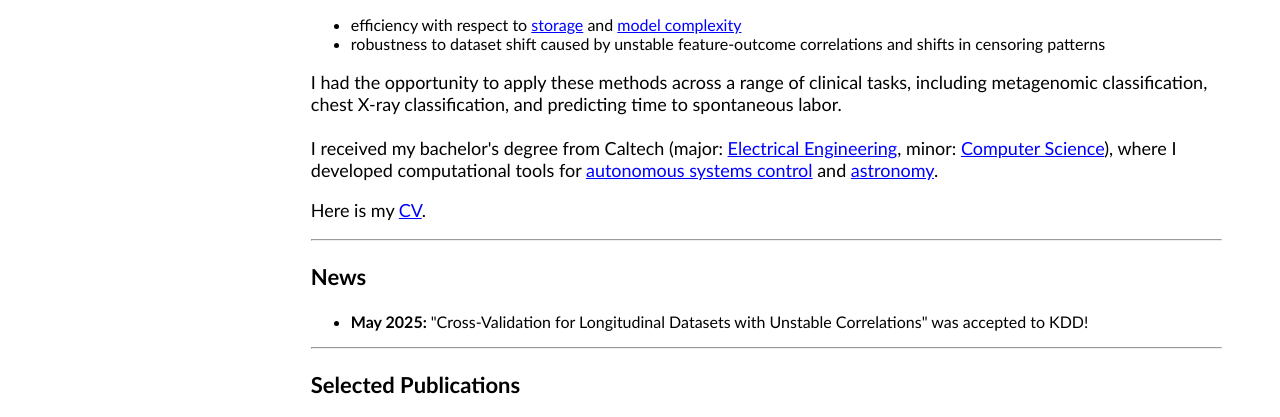
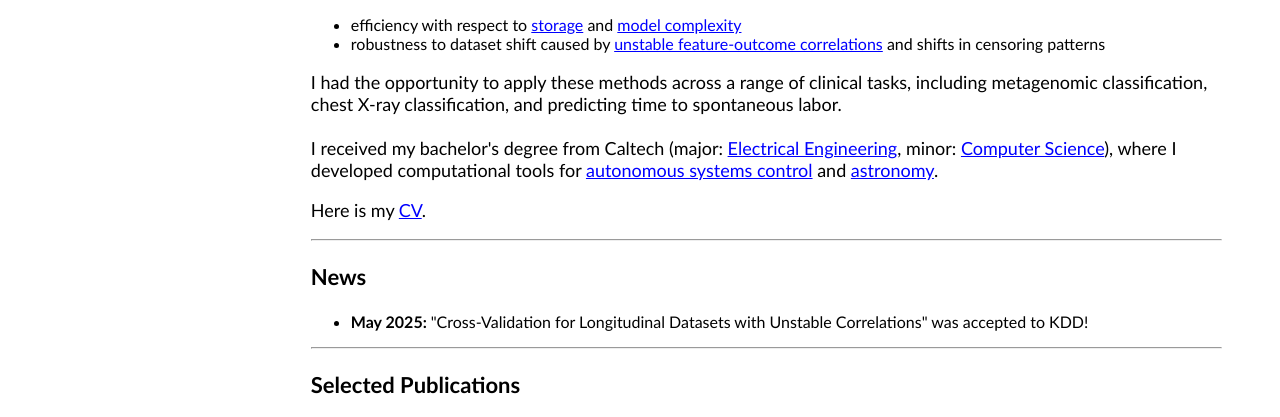
Before and after one commit to meerakulous/meerakulous.github.io, a plain HTML site: page index.html in a window 1280 px wide. Shown: the part 372-789 px from the top of the page. Drawn offline with Linux system fonts and the light colour scheme.

Commit message:
Add files via upload

```diff
--- a/index.html
+++ b/index.html
@@ -65,7 +65,7 @@ I recently completed my PhD in <a href="https://cse.umich.edu/">Computer Science
 </p>
 <ul>
 <li> efficiency with respect to <a href= "https://www.nature.com/articles/s42003-022-03498-3">storage</a> and <a href ="https://proceedings.mlr.press/v248/krishnamoorthy24a.html">model complexity</a>
-<li> robustness to dataset shift caused by unstable feature-outcome correlations and shifts in censoring patterns
+<li> robustness to dataset shift caused by <a href="https://dl.acm.org/doi/10.1145/3711896.3736898">unstable feature-outcome correlations</a> and shifts in censoring patterns
 </ul>
     <p style= font-size:18px; line-height:35px; ">
 I had the opportunity to apply these methods across a range of clinical tasks, including metagenomic classification, chest X-ray classification, and predicting time to spontaneous labor.
```
